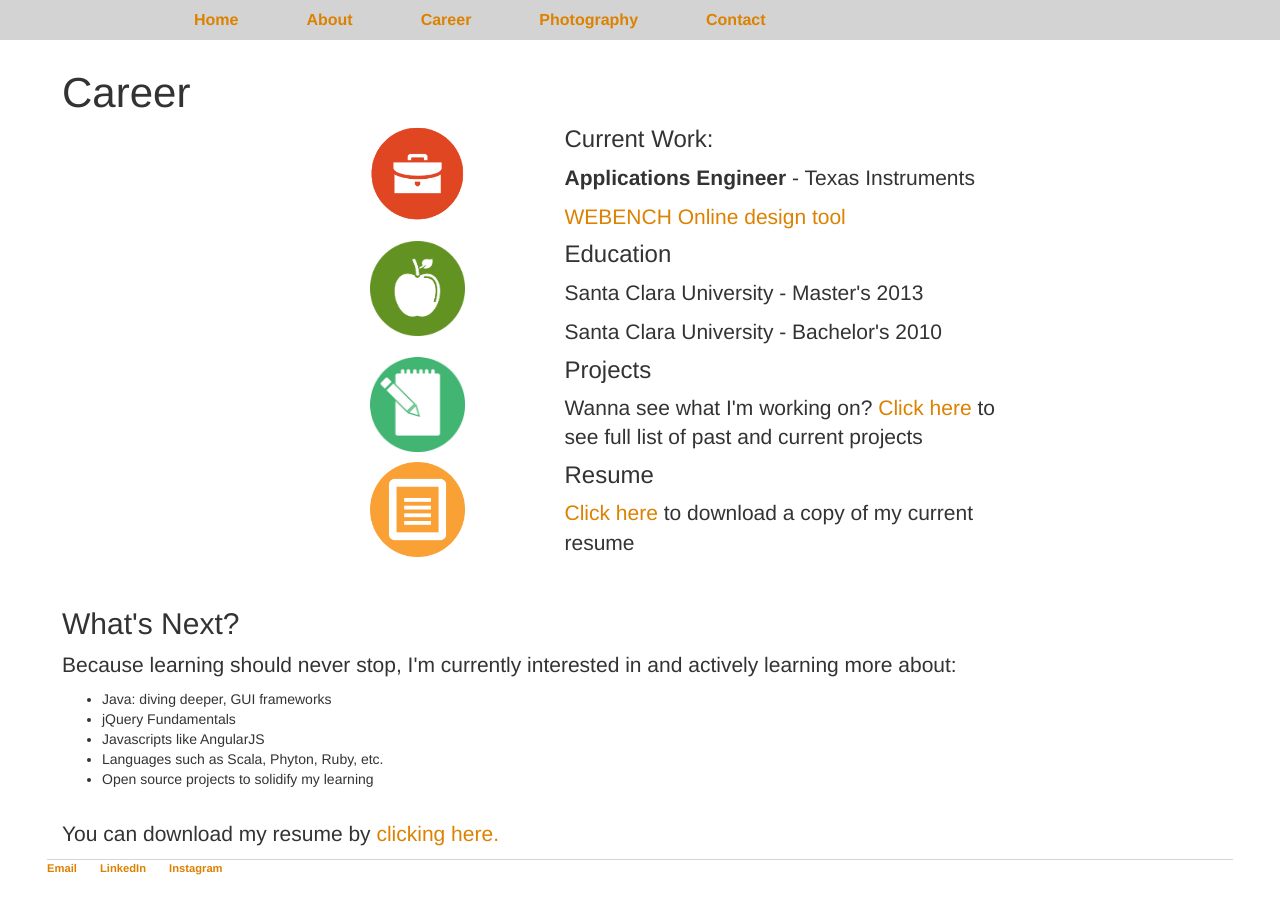
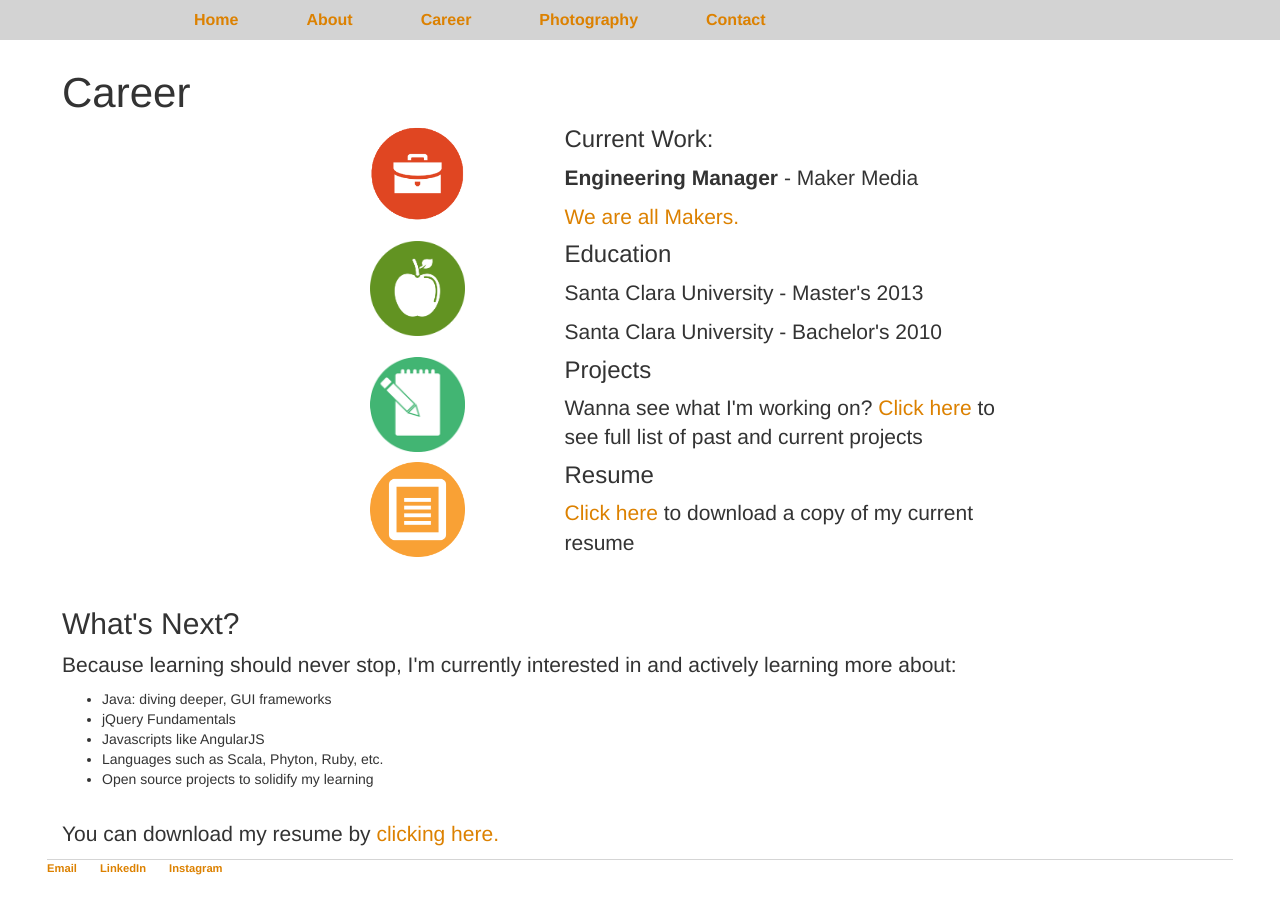
Before and after one commit to itsonlyjaz/itsonlyjaz.github.io, a Jekyll site: the page built from career/index.html, in a window 1280 px wide. Built offline with Jekyll 4.4.1, drawn with Linux system fonts in a browser that asks for light colours.

Commit message:
Update index.html

```diff
--- a/career/index.html
+++ b/career/index.html
@@ -27,8 +27,8 @@ title: jaz-marie
             </div>
             <div class="col-lg-5 col-lg-offset-1">
              <h3>Current Work:</h3>
-             <p><strong>Applications Engineer</strong> - Texas Instruments</p>
-              <p><a href="http://www.ti.com/webench">WEBENCH Online design tool</a></p>
+             <p><strong>Engineering Manager</strong> - Maker Media</p>
+              <p><a href="https://www.makermedia.com">We are all Makers.</a></p>
            </div>
          </div>
         </section>
@@ -63,11 +63,11 @@ title: jaz-marie
        <section class="col-xs-12 col-sm-12 col-md-6 col-lg-12">
          <div class="row">
             <div class="col-lg-1 col-lg-offset-3">
-              <a href="jlivingston_resume_3p1.pdf" target="_blank"><img class="icon" src="resume.png" alt="Icon"></a>
+              <a href="jlivingston_resume_2018.pdf" target="_blank"><img class="icon" src="resume.png" alt="Icon"></a>
             </div>
             <div class="col-lg-5 col-lg-offset-1">
               <h3>Resume</h3>
-              <p><a href="jlivingston_resume_3p1.pdf" target="_blank">Click here</a> to download a copy of my
+              <p><a href="jlivingston_resume_2018.pdf" target="_blank">Click here</a> to download a copy of my
                current resume</p>
             </div>
          </div>
@@ -91,7 +91,7 @@ title: jaz-marie
              <li>Open source projects to solidify my learning</li>
           </ul>
        <br>
-      <p>You can download my resume by <a href="jlivingston_resume_3p1.pdf" target="_blank">clicking here.</a>
+      <p>You can download my resume by <a href="jlivingston_resume_2018.pdf" target="_blank">clicking here.</a>
 
    </div>
 
```
